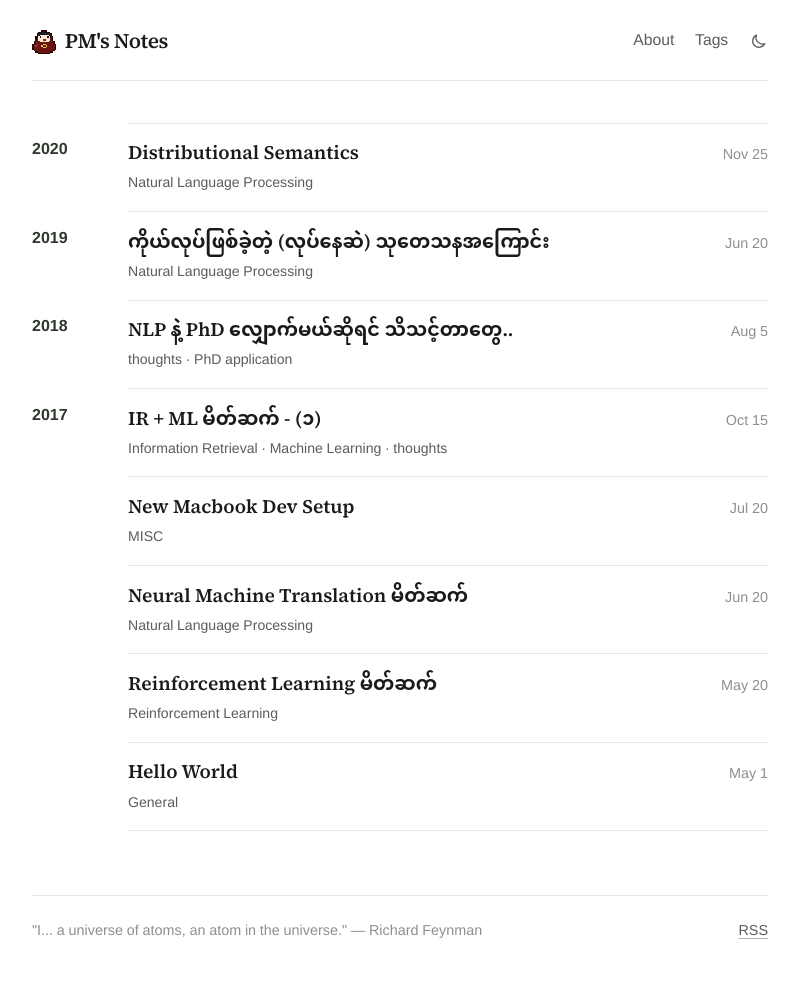
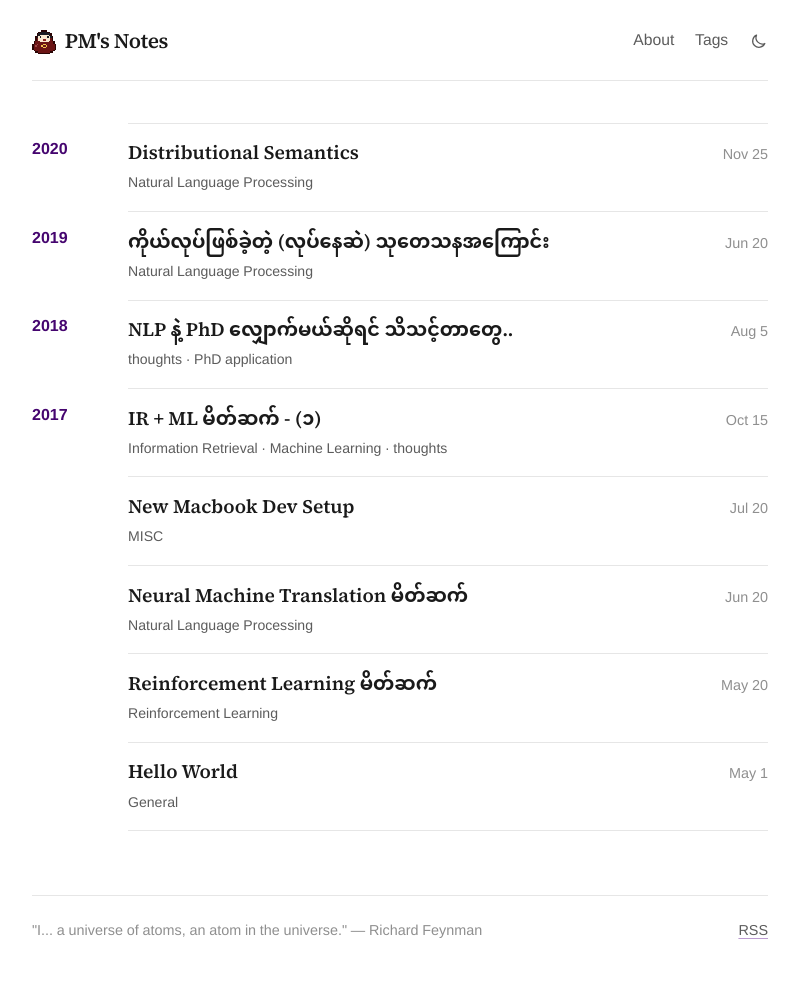
Before and after one commit to phu-pmh/logs, a Jekyll site: the page built from index.md, in a window 1280 px wide. Shown: the whole page, without its empty margins (240-1039 px from the left). Built offline with Jekyll 4.4.1, drawn with Linux system fonts in a browser that asks for light colours; some web fonts are replaced.

Commit message:
Switch the accent to NYU violet
Co-Authored-By: Claude Opus 5.5 <noreply@anthropic.com>
Claude-Session: https://claude.ai/code/session_01JXqTCx3Drj5DZFr9Us3QrX

```diff
--- a/assets/main.scss
+++ b/assets/main.scss
@@ -3,7 +3,7 @@
 /* White page with brick-red accents taken from the Pyit Taing Htaung icon, set in a serif for reading. */
 :root {
   --bg: #ffffff; --ink: #1a1a1a; --muted: #5c5c5c; --faint: #8f8f8f; --rule: #e6e6e6;
-  --accent: #3f4a3c; --accent-ink: #2f382d; --soft: #e9ece6; --mark: #d0d7cb; --code: #f4f4f4;
+  --accent: #57068c; --accent-ink: #45056f; --soft: #efe6f5; --mark: #dccbea; --code: #f4f4f4;
   --font: "Source Serif 4", "Noto Sans Myanmar", "Myanmar Text", "Myanmar Sangam MN", Padauk, Georgia, serif;
   --ui: "Familjen Grotesk", "Noto Sans Myanmar", "Myanmar Text", "Myanmar Sangam MN", "Helvetica Neue", Arial, sans-serif;
   --mono: ui-monospace, "SF Mono", Menlo, Consolas, "Noto Sans Myanmar", monospace;
@@ -11,12 +11,12 @@
 @media (prefers-color-scheme: dark) {
   :root:not([data-theme="light"]) {
     --bg: #141414; --ink: #ececec; --muted: #a3a3a3; --faint: #737373; --rule: #2a2a2a;
-    --accent: #a9b8a3; --accent-ink: #c0ccba; --soft: #1e231d; --mark: #364032; --code: #1e1e1e; color-scheme: dark;
+    --accent: #c3a0e0; --accent-ink: #d4b8ec; --soft: #221a2a; --mark: #3e2a52; --code: #1e1e1e; color-scheme: dark;
   }
 }
 :root[data-theme="dark"] {
   --bg: #141414; --ink: #ececec; --muted: #a3a3a3; --faint: #737373; --rule: #2a2a2a;
-  --accent: #a9b8a3; --accent-ink: #c0ccba; --soft: #1e231d; --mark: #364032; --code: #1e1e1e; color-scheme: dark;
+  --accent: #c3a0e0; --accent-ink: #d4b8ec; --soft: #221a2a; --mark: #3e2a52; --code: #1e1e1e; color-scheme: dark;
 }
 * { box-sizing: border-box; }
 html { -webkit-text-size-adjust: 100%; }
```
